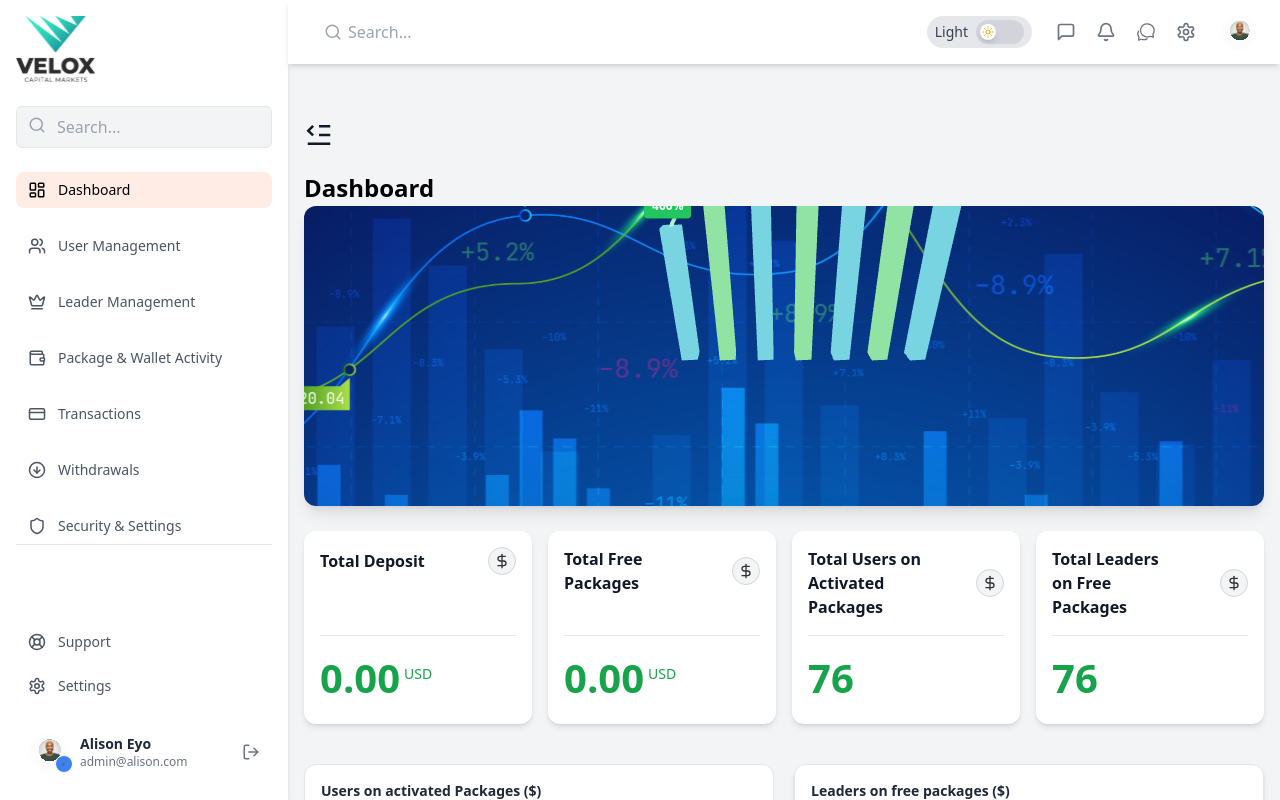
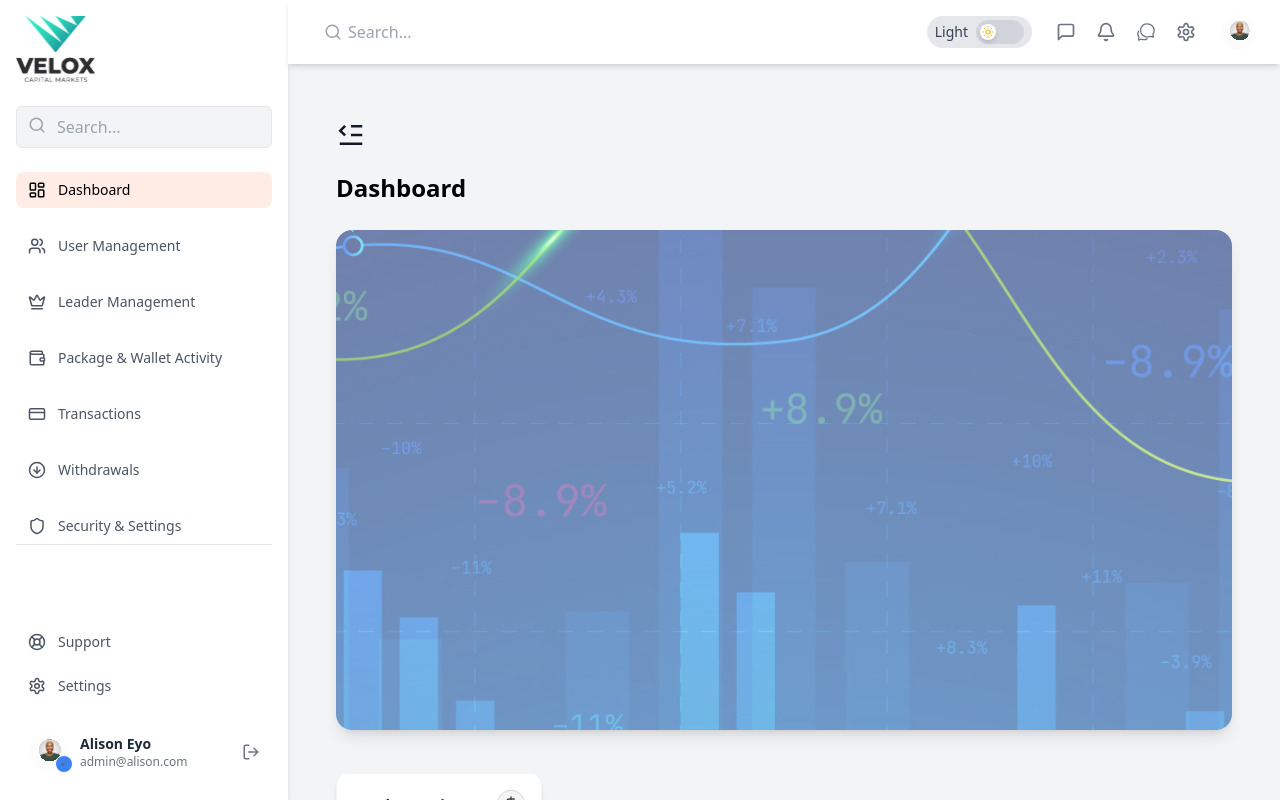
Before and after one commit to Umorenism/velox-admin-dashboard, a React (Vite) app: page /dashboard in a window 1280 px wide. Both pictures are taken after a click on the button "Login". Built offline with nearby package versions, Linux system fonts and the light colour scheme.

Commit message:
admin user managemnent

```diff
--- a/src/pages/Dashboard/Dashboardpage.jsx
+++ b/src/pages/Dashboard/Dashboardpage.jsx
@@ -1,32 +1,158 @@
-import React from "react";
+// import React from "react";
+// import { motion } from "framer-motion";
+// import { RiMenuFoldLine } from "react-icons/ri";
+// import { DollarSign } from "lucide-react";
+// import PortfolioOverview from "../../utlis/ChartPortfolio";
+// import { Copy } from "lucide-react";
+// import QRCode from "react-qr-code";
+// import { useState } from "react";
+// import { CiWarning } from "react-icons/ci";
+// import Chart3D from "../../utlis/Chart3D";
+// import DonutChart from "../../utlis/DonutChart";
+// import DonutCharts from "../../utlis/DountCharts";
+// import DepositProgressChart from "../../utlis/DepositProgressChart";
+
+
+// export default function Dashboardpage() {
+//   const referralLink = "https://microtrade.com";
+//   const [activeTab, setActiveTab] = useState("all");
+//   const packages = [];
+//   const handleCopy = () => {
+//     navigator.clipboard.writeText(referralLink);
+//     alert("Referral link copied!");
+//   };
+//   const wallets = [
+//     { id: 1, title: "Deposit Wallet", amount: "0.00 USD" },
+//     { id: 2, title: "USD Wallet : ", amount: "0.00 USD" },
+//     { id: 3, title: "IB Wallet :", amount: "0.00 USD" },
+//     { id: 4, title: "Credit Wallet :", amount: "0.00 USD" },
+//   ];
+
+//   const data = [
+//     { title: "Total Deposit", amount: "0.00", currency: "USD" },
+//     { title: "Total Free Packages", amount: "0.00", currency: "USD" },
+//     { title: "Total Users on Activated Packages", amount: "76", currency: "" },
+//     { title: "Total Leaders on Free Packages", amount: "76", currency: "" },
+//   ];
+
+//   return (
+//     <div className="flex flex-col items-center justify-center bg-gray-100 dark:bg-neutral-900 dark:text-white ">
+//       {/* Main Card */}
+
+//       <div className="w-full max-w-[1500px]  min-h-screen dark:bg-neutral-900 dark:border-neutral-800">
+//         <div className="space-y-5 mt-10">
+//           <RiMenuFoldLine size={30} />
+//           <h1 className="text-[24px] font-[700] text-[#000000] dark:text-white">
+//             {" "}
+//             Dashboard
+//           </h1>
+//         </div>
+
+//         <div>
+//           <Chart3D/>
+//         </div>
+
+//         <div
+//           style={{
+//             display: "flex",
+//             justifyContent: "space-between",
+//             gap: "1rem",
+//             marginTop: "25px",
+//           }}
+//         >
+//           {data.map((item, index) => (
+
+//             <div
+//               key={index}
+//               className="flex flex-col justify-between items-start w-full flex-1
+//              rounded-xl p-4 shadow-md
+//              bg-white dark:bg-neutral-900 dark:text-white
+//              transition-colors duration-300"
+//             >
+//               {/* Title + Dollar Icon */}
+//               <div className="flex items-center justify-between gap-12 w-full">
+//                 <h3 className="text-[16px] font-semibold text-left">
+//                   {item.title}
+//                 </h3>
+
+//                 <div className="flex gap-2">
+//                   {[...Array(1)].map((_, i) => (
+//                     <div
+//                       key={i}
+//                       className="w-7 h-7 rounded-full bg-gray-100 dark:bg-neutral-800
+//                      flex justify-center items-center border border-gray-300 dark:border-neutral-700 dark:border"
+//                     >
+//                       <DollarSign
+//                         size={16}
+//                         color={
+//                           window.matchMedia("(prefers-color-scheme: dark)")
+//                             .matches
+//                             ? "#ccc"
+//                             : "#333"
+//                         }
+//                       />
+//                     </div>
+//                   ))}
+//                 </div>
+//               </div>
+
+//               {/* Amount */}
+//               <div className="border-t border-neutral-200 dark:border-neutral-800 w-full mt-4 pt-3 text-left">
+//                 <span className="text-[40px] font-semibold text-green-600 dark:text-green-400">
+//                   {item.amount}
+//                   <span className="text-[14px] font-medium ml-1 align-super text-green-600 dark:text-green-400">
+//                     {item.currency}
+//                   </span>
+//                 </span>
+//               </div>
+//             </div>
+//           ))}
+//         </div>
+
+//         <div className="mt-10 ">
+//           <div className="flex w-full gap-5">
+//             <div className="w-1/2">
+//               {/* <PortfolioOverview /> */}
+//               <DonutChart/>
+//             </div>
+
+//             <div className="w-1/2 bg-white dark:bg-neutral-900 dark:border dark:border-neutral-800 rounded-xl shadow-md flex flex-col justify-between">
+//               <DonutCharts/>
+//             </div>
+//           </div>
+//         </div>
+//         <div className="mt-10 ">
+//           <div>
+//             <DepositProgressChart/>
+//           </div>
+
+//         </div>
+//       </div>
+//     </div>
+//   );
+// }
+
+
+
+
+
+
+
+
+
+import React, { useState } from "react";
 import { motion } from "framer-motion";
 import { RiMenuFoldLine } from "react-icons/ri";
 import { DollarSign } from "lucide-react";
-import PortfolioOverview from "../../utlis/ChartPortfolio";
-import { Copy } from "lucide-react";
-import QRCode from "react-qr-code";
-import { useState } from "react";
-import { CiWarning } from "react-icons/ci";
-import Chart3D from "../../utlis/Chart3D";
 import DonutChart from "../../utlis/DonutChart";
 import DonutCharts from "../../utlis/DountCharts";
 import DepositProgressChart from "../../utlis/DepositProgressChart";
-
+import Chart3D from "../../utlis/Chart3D";
+import Banner from "../../utlis/Banner";
 
 export default function Dashboardpage() {
   const referralLink = "https://microtrade.com";
   const [activeTab, setActiveTab] = useState("all");
-  const packages = [];
-  const handleCopy = () => {
-    navigator.clipboard.writeText(referralLink);
-    alert("Referral link copied!");
-  };
-  const wallets = [
-    { id: 1, title: "Deposit Wallet", amount: "0.00 USD" },
-    { id: 2, title: "USD Wallet : ", amount: "0.00 USD" },
-    { id: 3, title: "IB Wallet :", amount: "0.00 USD" },
-    { id: 4, title: "Credit Wallet :", amount: "0.00 USD" },
-  ];
 
   const data = [
     { title: "Total Deposit", amount: "0.00", currency: "USD" },
@@ -35,99 +161,131 @@ export default function Dashboardpage() {
     { title: "Total Leaders on Free Packages", amount: "76", currency: "" },
   ];
 
+  const fadeUp = {
+    hidden: { opacity: 0, y: 40 },
+    visible: (i) => ({
+      opacity: 1,
+      y: 0,
+      transition: { delay: i * 0.15, duration: 0.6, ease: "easeOut" },
+    }),
+  };
+
   return (
-    <div className="flex flex-col items-center justify-center bg-gray-100 dark:bg-neutral-900 dark:text-white ">
-      {/* Main Card */}
-
-      <div className="w-full max-w-[1500px]  min-h-screen dark:bg-neutral-900 dark:border-neutral-800">
-        <div className="space-y-5 mt-10">
+    <motion.div
+      initial={{ opacity: 0 }}
+      animate={{ opacity: 1 }}
+      transition={{ duration: 0.8, ease: "easeInOut" }}
+      className="flex flex-col items-center justify-center bg-gray-100 dark:bg-neutral-900 dark:text-white min-h-screen"
+    >
+      <div className="w-full max-w-[1500px] px-4 sm:px-8 py-10">
+        {/* Header */}
+        <motion.div
+          initial={{ y: -40, opacity: 0 }}
+          animate={{ y: 0, opacity: 1 }}
+          transition={{ duration: 0.6 }}
+          className="space-y-5 mb-6 flex flex-col"
+        >
           <RiMenuFoldLine size={30} />
           <h1 className="text-[24px] font-[700] text-[#000000] dark:text-white">
-            {" "}
             Dashboard
           </h1>
-        </div>
+        </motion.div>
 
-        <div>
-          <Chart3D/>
-        </div>
+        {/* 3D Chart */}
+        <motion.div
+          variants={fadeUp}
+          initial="hidden"
+          animate="visible"
+          custom={0}
+          className="mb-10"
+        >
+          {/* <Chart3D /> */}
+          <Banner/>
+        </motion.div>
 
-        <div
-          style={{
-            display: "flex",
-            justifyContent: "space-between",
-            gap: "1rem",
-            marginTop: "25px",
-          }}
+        {/* Statistic Cards */}
+        <motion.div
+          initial="hidden"
+          animate="visible"
+          className="flex flex-wrap justify-between gap-4"
         >
           {data.map((item, index) => (
-
-            <div
+            <motion.div
               key={index}
-              className="flex flex-col justify-between items-start w-full flex-1
-             rounded-xl p-4 shadow-md
-             bg-white dark:bg-neutral-900 dark:text-white
-             transition-colors duration-300"
+              variants={fadeUp}
+              custom={index}
+              className="flex flex-col justify-between items-start w-full sm:w-[48%] lg:w-[23%]
+                rounded-xl p-4 shadow-md
+                bg-white dark:bg-neutral-900 dark:text-white
+                border border-gray-100 dark:border-neutral-800
+                hover:shadow-lg transition-all duration-300"
             >
-              {/* Title + Dollar Icon */}
-              <div className="flex items-center justify-between gap-12 w-full">
-                <h3 className="text-[16px] font-semibold text-left">
+              <div className="flex items-center justify-between w-full mb-2">
+                <h3 className="text-[15px] font-semibold text-left">
                   {item.title}
                 </h3>
 
-                <div className="flex gap-2">
-                  {[...Array(1)].map((_, i) => (
-                    <div
-                      key={i}
-                      className="w-7 h-7 rounded-full bg-gray-100 dark:bg-neutral-800
-                     flex justify-center items-center border border-gray-300 dark:border-neutral-700 dark:border"
-                    >
-                      <DollarSign
-                        size={16}
-                        color={
-                          window.matchMedia("(prefers-color-scheme: dark)")
-                            .matches
-                            ? "#ccc"
-                            : "#333"
-                        }
-                      />
-                    </div>
-                  ))}
+                <div className="w-7 h-7 rounded-full bg-gray-100 dark:bg-neutral-800
+                  flex justify-center items-center border border-gray-300 dark:border-neutral-700">
+                  <DollarSign
+                    size={16}
+                    color={
+                      window.matchMedia("(prefers-color-scheme: dark)").matches
+                        ? "#ccc"
+                        : "#333"
+                    }
+                  />
                 </div>
               </div>
 
-              {/* Amount */}
-              <div className="border-t border-neutral-200 dark:border-neutral-800 w-full mt-4 pt-3 text-left">
-                <span className="text-[40px] font-semibold text-green-600 dark:text-green-400">
+              <div className="border-t border-neutral-200 dark:border-neutral-800 w-full mt-3 pt-2 text-left">
+                <span className="text-[32px] font-bold text-green-600 dark:text-green-400">
                   {item.amount}
-                  <span className="text-[14px] font-medium ml-1 align-super text-green-600 dark:text-green-400">
+                  <span className="text-[14px] ml-1 text-green-600 dark:text-green-400">
                     {item.currency}
                   </span>
                 </span>
               </div>
-            </div>
+            </motion.div>
           ))}
-        </div>
+        </motion.div>
 
-        <div className="mt-10 ">
-          <div className="flex w-full gap-5">
-            <div className="w-1/2">
-              {/* <PortfolioOverview /> */}
-              <DonutChart/>
-            </div>
+        {/* Donut Charts */}
+        <motion.div
+          variants={fadeUp}
+          initial="hidden"
+          animate="visible"
+          custom={4}
+          className="mt-10 flex flex-col md:flex-row w-full gap-5"
+        >
+          <motion.div
+            variants={fadeUp}
+            custom={5}
+            className="w-full md:w-1/2"
+          >
+            <DonutChart />
+          </motion.div>
 
-            <div className="w-1/2 bg-white dark:bg-neutral-900 dark:border dark:border-neutral-800 rounded-xl shadow-md flex flex-col justify-between">
-              <DonutCharts/>
-            </div>
-          </div>
-        </div>
-        <div className="mt-10 ">
-          <div>
-            <DepositProgressChart/>
-          </div>
+          <motion.div
+            variants={fadeUp}
+            custom={6}
+            className="w-full md:w-1/2 bg-white dark:bg-neutral-900 border dark:border-neutral-800 rounded-xl shadow-md"
+          >
+            <DonutCharts />
+          </motion.div>
+        </motion.div>
 
-        </div>
+        {/* Deposit Progress */}
+        <motion.div
+          variants={fadeUp}
+          initial="hidden"
+          animate="visible"
+          custom={7}
+          className="mt-10"
+        >
+          <DepositProgressChart />
+        </motion.div>
       </div>
-    </div>
+    </motion.div>
   );
 }
--- /dev/null
+++ b/src/utlis/Banner.jsx
@@ -0,0 +1,38 @@
+import React, { useEffect, useState } from "react";
+import { motion, AnimatePresence } from "framer-motion";
+
+// Import your background images
+import pic1 from "../assets/hero.svg";
+import pic2 from "../assets/hero.svg";
+import pic3 from "../assets/hero.svg";
+import pic4 from "../assets/hero.svg";
+
+const images = [pic1, pic2, pic3, pic4];
+
+export default function Banner() {
+  const [currentIndex, setCurrentIndex] = useState(0);
+
+  // Change background every 5 seconds
+  useEffect(() => {
+    const interval = setInterval(() => {
+      setCurrentIndex((prev) => (prev + 1) % images.length);
+    }, 5000);
+    return () => clearInterval(interval);
+  }, []);
+
+  return (
+    <div className="relative w-full h-[300px] md:h-[500px] overflow-hidden rounded-2xl shadow-lg">
+      <AnimatePresence>
+        <motion.div
+          key={currentIndex}
+          className="absolute inset-0 bg-cover bg-center"
+          style={{ backgroundImage: `url(${images[currentIndex]})` }}
+          initial={{ opacity: 0 }}
+          animate={{ opacity: 1 }}
+          exit={{ opacity: 0 }}
+          transition={{ duration: 1.5, ease: "easeInOut" }}
+        />
+      </AnimatePresence>
+    </div>
+  );
+}
```
